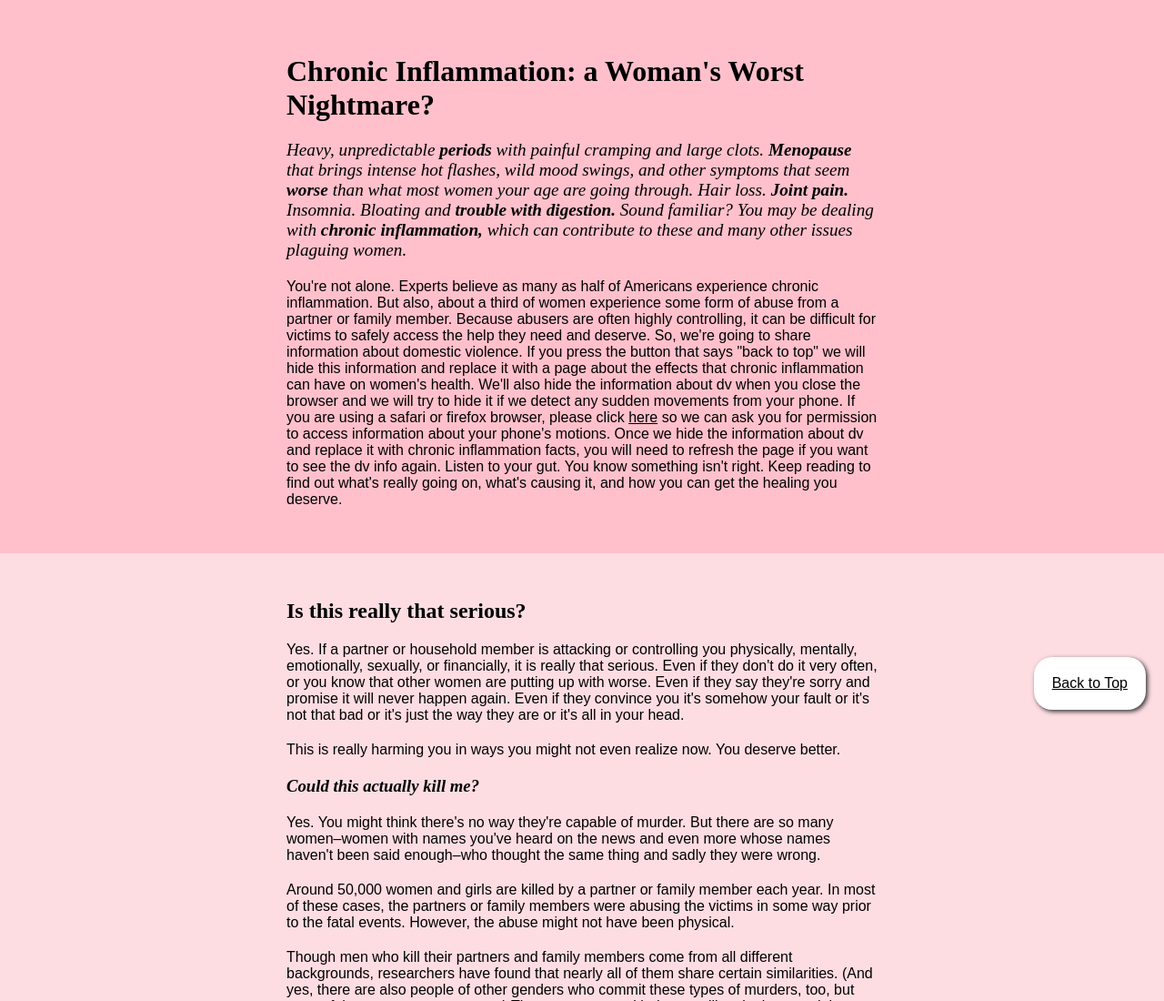
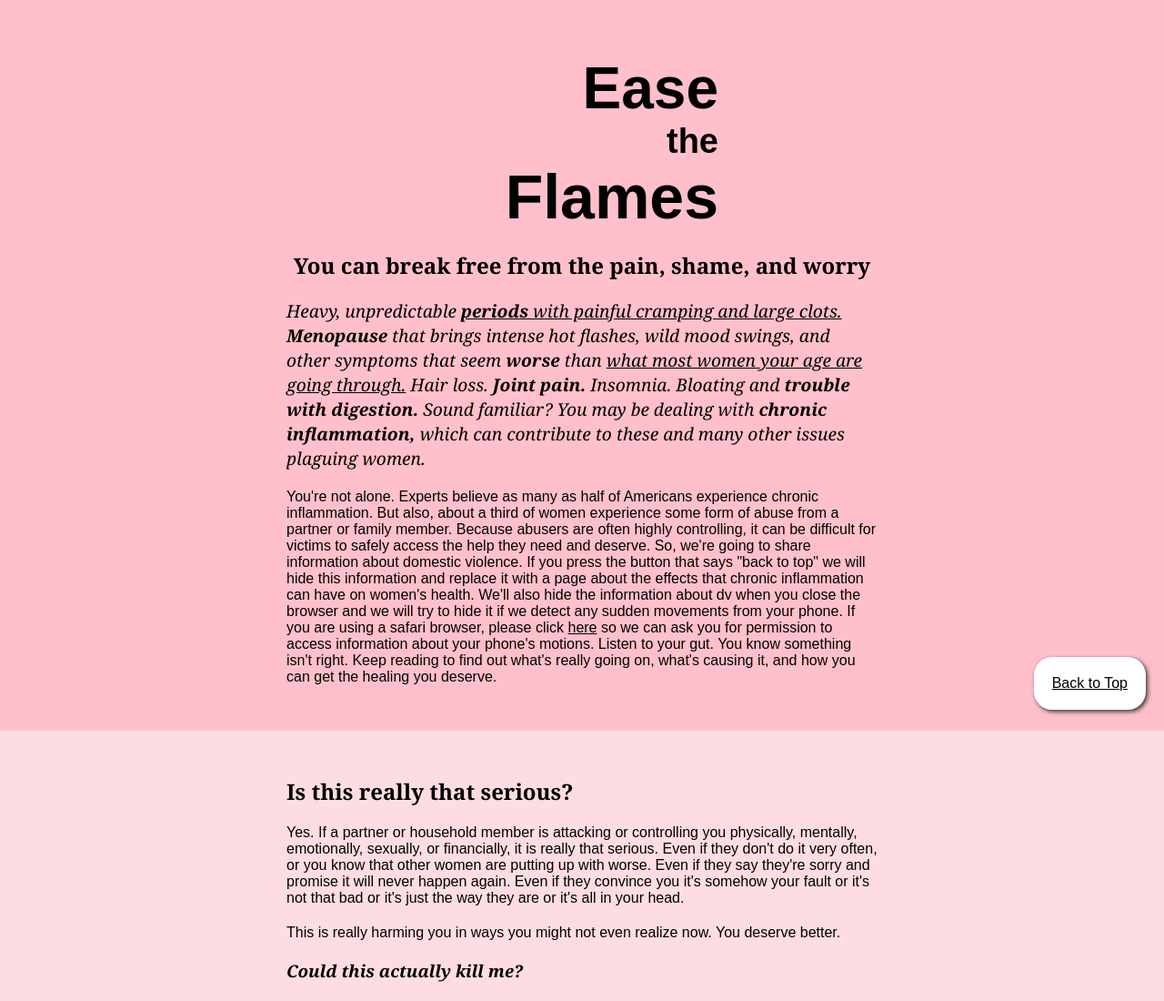
Before and after one commit to Joannamcregan/anti-inflammatory-lifestyle, a website with bundled scripts: page index.html in a window 1280 px wide. Shown: the top 1100 px of the page at 91% size. Built offline with nearby package versions, Linux system fonts and the light colour scheme.

Commit message:
Add files via upload

```diff
--- a/index.html
+++ b/index.html
@@ -12,16 +12,29 @@
   <body>
     <main>
       <div id="top">
-        <h1 class="normal">Chronic Inflammation: a Woman's Worst Nightmare?</h1>
+        <h1>
+          <span id="ease">Ease </span><span id="the">the </span
+          ><span id="flames">Flames</span>
+        </h1>
+        <h2>You can break free from the pain, shame, and worry</h2>
         <p class="highlighted">
           <em>
-            Heavy, unpredictable <strong>periods</strong> with painful cramping
-            and large clots. <strong>Menopause</strong> that brings intense hot
-            flashes, wild mood swings, and other symptoms that seem
-            <strong>worse</strong> than what most women your age are going
-            through. Hair loss. <strong>Joint pain.</strong> Insomnia. Bloating
-            and <strong>trouble with digestion.</strong> Sound familiar? You may
-            be dealing with <strong>chronic inflammation,</strong> which can
+            Heavy, unpredictable
+            <span id="periods"
+              ><strong>periods</strong> with painful cramping and large
+              clots.</span
+            >
+            <strong>Menopause</strong> that brings intense hot flashes, wild
+            mood swings, and other symptoms that seem
+            <strong>worse</strong> than
+            <a
+              href="https://health.clevelandclinic.org/menopause-stages"
+              target="_blank"
+              >what most women your age are going through.</a
+            >
+            Hair loss. <strong>Joint pain.</strong> Insomnia. Bloating and
+            <strong>trouble with digestion.</strong> Sound familiar? You may be
+            dealing with <strong>chronic inflammation,</strong> which can
             contribute to these and many other issues plaguing women.
           </em>
         </p>
@@ -36,14 +49,12 @@
           with a page about the effects that chronic inflammation can have on
           women's health. We'll also hide the information about dv when you
           close the browser and we will try to hide it if we detect any sudden
-          movements from your phone. If you are using a safari or firefox
-          browser, please click <span id="permission-prompt">here</span> so we
-          can ask you for permission to access information about your phone's
-          motions. Once we hide the information about dv and replace it with
-          chronic inflammation facts, you will need to refresh the page if you
-          want to see the dv info again. Listen to your gut. You know something
-          isn't right. Keep reading to find out what's really going on, what's
-          causing it, and how you can get the healing you deserve.
+          movements from your phone. If you are using a safari browser, please
+          click <span id="permission-prompt">here</span> so we can ask you for
+          permission to access information about your phone's motions. Listen to
+          your gut. You know something isn't right. Keep reading to find out
+          what's really going on, what's causing it, and how you can get the
+          healing you deserve.
         </p>
         <p class="normal hidden">
           You're not alone. Experts believe as many as half of Americans
@@ -60,11 +71,9 @@
           the dr. If you need to find a doctor in your area, please click
           <a href="https://www.zocdoc.com/" target="_blank">here</a> so you can
           enter some information that will help you book an appointment right
-          from your phone. Once you identify and replace your chronic
-          inflammation triggers, you'll feel like yourself again. Listen to your
-          gut. You know something isn't right. Keep reading to find out what's
-          really going on, what's causing it, and how you can get the healing
-          you deserve.
+          from your phone. Listen to your gut. You know something isn't right.
+          Keep reading to find out what's really going on, what's causing it,
+          and how you can get the healing you deserve.
         </p>
       </div>
       <div class="special">
--- a/style.css
+++ b/style.css
@@ -1,8 +1,9 @@
 :root {
   --light-pink: rgb(253, 221, 226);
+  --dark-red: rgb(118, 0, 0);
 }
 body {
-  font-family: sans-serif;
+  font-family: Arial, Helvetica, sans-serif;
   font-size: 16px;
   background-color: var(--light-pink);
   position: relative;
@@ -28,26 +29,9 @@ p {
   margin: auto;
   padding: 10px;
 }
-@keyframes fadeIn {
-  0% {
-    opacity: 0;
-  }
-  100% {
-    opacity: 1;
-  }
-}
-@keyframes fadeOut {
-  0% {
-    opacity: 1;
-  }
-  100% {
-    opacity: 0;
-  }
-}
-h1,
 h2,
 h3 {
-  font-family: serif;
+  font-family: Cambria, Times, "Times New Roman", serif;
 }
 
 .hidden {
@@ -63,13 +47,52 @@ h3 {
   box-shadow: 2px 2px 5px #333;
   z-index: 1000;
 }
-#permission-prompt {
+#permission-prompt,
+#periods {
   text-decoration: underline;
 }
 .highlighted {
   font-size: larger;
-  font-family: serif;
+  font-family: Cambria, Times, "Times New Roman", serif;
 }
 a {
   color: black;
 }
+#top h1 {
+  width: 300px;
+  display: block;
+  margin: auto;
+}
+#top h1 span {
+  display: block;
+  text-align: right;
+}
+#ease {
+  font-size: 64px;
+}
+#the {
+  font-size: 38px;
+}
+#flames {
+  font-size: 68px;
+  animation: flicker 5s infinite;
+}
+@keyframes flicker {
+  0%,
+  100% {
+    font-style: normal;
+    color: black;
+  }
+  30%,
+  70% {
+    font-style: normal;
+    color: var(--dark-red);
+  }
+  20%,
+  70% {
+    font-style: italic;
+  }
+}
+#top h2 {
+  text-align: center;
+}
```
